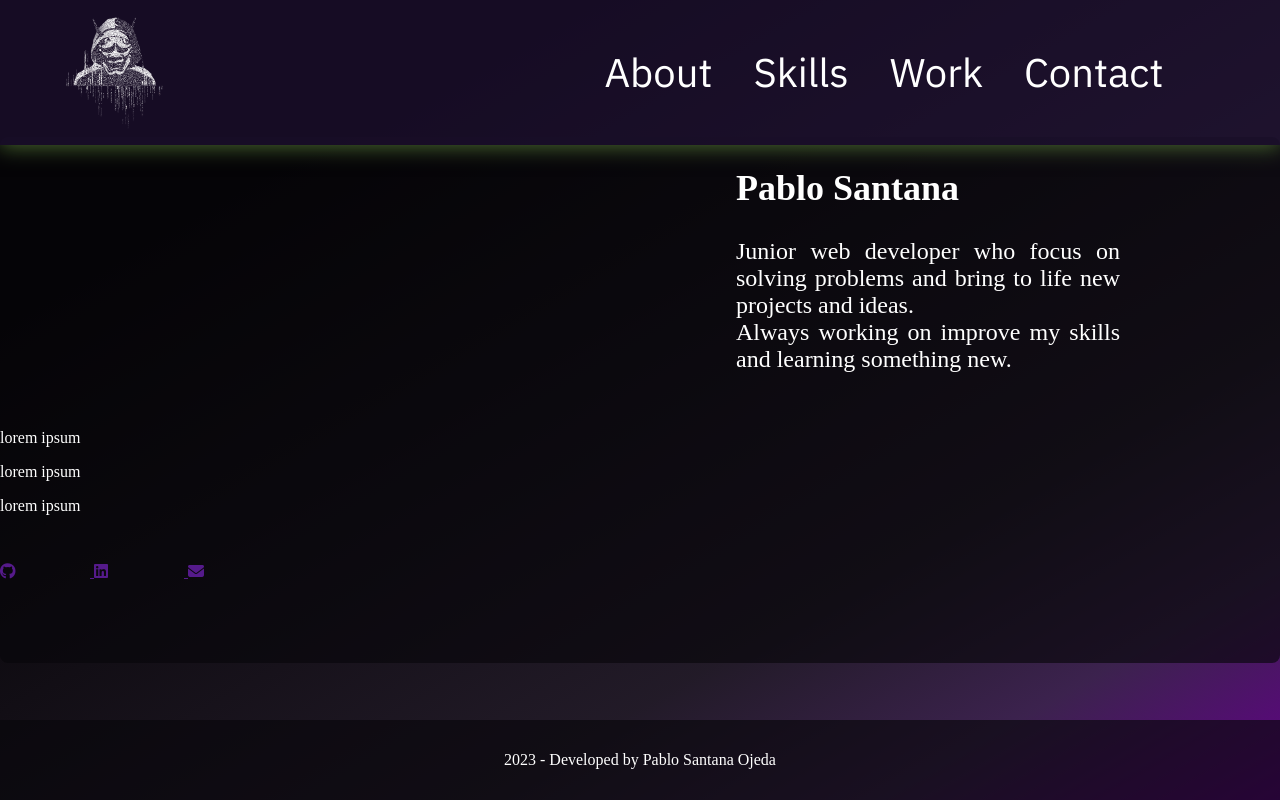
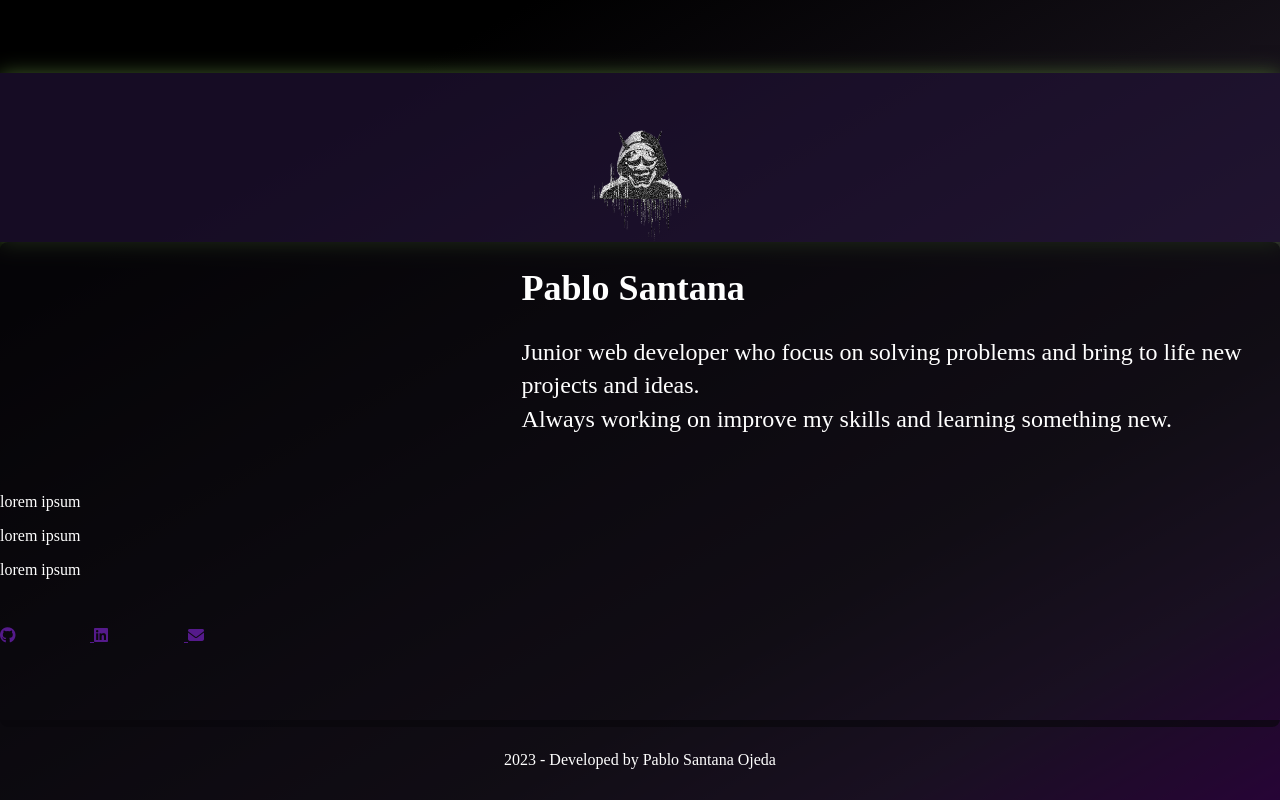
Before and after one commit to DarkOwn3r/portfolio, a website built with Vite: page src/index.html in a window 1280 px wide. Built offline with nearby package versions, Linux system fonts and the light colour scheme.

Commit message:
feat: improved dropdown and centered logo and text, deleted unnecessary things

```diff
--- a/src/index.css
+++ b/src/index.css
@@ -25,12 +25,6 @@ body {
   user-select: none;
 }
 
-.main-nav {
-  display: flex;
-  flex-direction: row;
-  justify-content: space-between;
-}
-
 .logo-container {
   display: flex;
   align-items: center;
@@ -39,31 +33,16 @@ body {
 
 #nav-logo {
   margin: 0 4rem;
+  padding-top: 3.5rem;
   width: 100px;
-  mix-blend-mode: screen;
 }
 
 #nav-logo:hover {
   content: url("./img/oni-invert.png");
 }
 
-.list-container {
-  width: 50%;
-  display: flex;
-  justify-content: center;
-  align-items: center;
-  margin-right: 6rem;
-}
-
 ul {
   list-style: none;
-  width: 100%;
-}
-
-.main-nav ul {
-  display: flex;
-  flex-direction: row;
-  justify-content: space-around;
 }
 
 nav a {
@@ -79,11 +58,6 @@ nav a {
 
 nav li {
   transition: all 0.5s ease;
-}
-
-.main-nav a {
-  font-family: "IBM Plex Sans", sans-serif;
-  font-size: 2.5rem;
 }
 
 nav a:visited {
@@ -105,13 +79,13 @@ nav li:hover {
 }
 
 header {
-  position: fixed;
+  display: flex;
+  justify-content: center;
   width: 100%;
   top: 0;
   left: 0;
   background-color: #221338a8;
   box-shadow: 0 2px 20px #4a6930;
-  padding: 1rem 0;
 }
 
 main {
@@ -145,14 +119,14 @@ label[for="toggle"] {
 #about {
   display: flex;
   justify-content: right;
+  width: 100%;
   font-size: 1.5rem;
-  width: 100%;
 }
 
 .text-container {
-  width: 30%;
-  text-align: justify;
-  margin-right: 10rem;
+  width: 58%;
+  margin-right: 1rem;
+  line-height: 2.1rem;
 }
 
 .contact {
@@ -188,21 +162,13 @@ footer p {
 }
 
 @media (max-width: 768px) {
-  .main-nav {
-    justify-content: center;
-  }
-
-  .list-container {
-    display: none;
-  }
-
   .fa-bars::before {
     display: block;
   }
 
   .dropdown {
     display: block;
-    width: 100%;
+    width: 36%;
     height: 100vh;
     position: fixed;
     top: -100vh;
@@ -211,6 +177,7 @@ footer p {
     bottom: 0;
     margin: 0;
     padding: 0;
+    background-color: #dc2fff63;
     font-family: "IBM Plex Sans", sans-serif;
   }
 
@@ -222,20 +189,20 @@ footer p {
     display: flex;
     flex-direction: column;
     align-items: flex-start;
-    justify-content: space-around;
+    justify-content: center;
     height: 70vh;
-    margin: 4rem 0 0;
     padding: 0;
     transition: top 1s;
   }
 
   .dropdown ul li {
     margin: 0;
-    padding: 0;
+    padding-bottom: 3rem;
   }
 
   .dropdown li a {
-    padding: 2px 0 10px 30px;
+    padding-left: 4rem;
     text-decoration: none;
+    font-size: 1.8rem;
   }
 }
--- a/src/index.html
+++ b/src/index.html
@@ -36,22 +36,6 @@
     <nav class="main-nav">
       <div class="logo-container">
         <img id="nav-logo" src="./img/oni.png" alt="Pablo developer logo">
-      </div>
-      <div class="list-container">
-        <ul>
-          <li>
-            <a href="#about">About</a>
-          </li>
-          <li>
-            <a href="#skills">Skills</a>
-          </li>
-          <li>
-            <a href="#work">Work</a>
-          </li>
-          <li>
-            <a href="#contact">Contact</a>
-          </li>
-        </ul>
       </div>
     </nav>
   </header>
```
